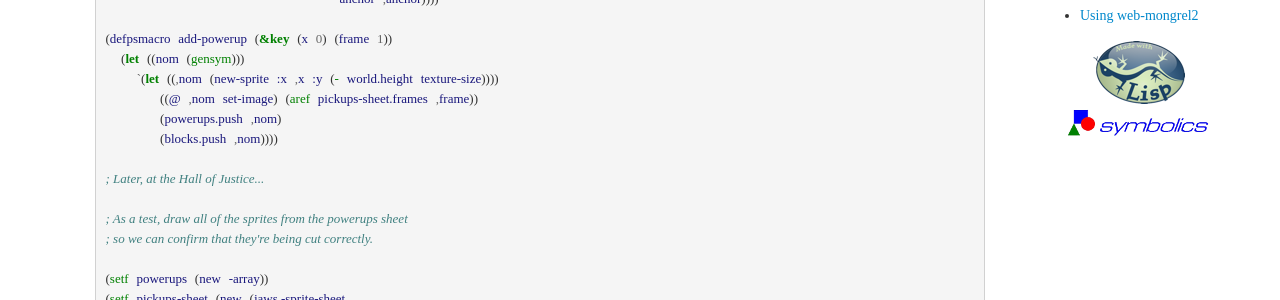
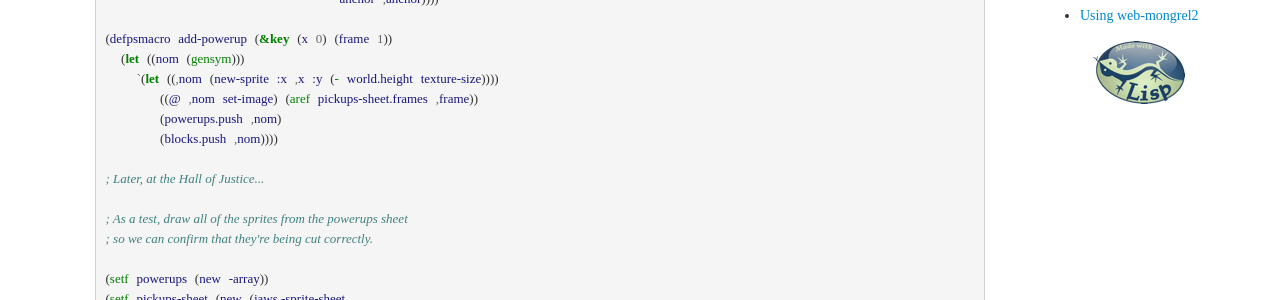
Before and after one commit to cmoore/cmoore.github.com, a Jekyll site: the page built from index.html, in a window 1280 px wide. Shown: the part 422-722 px from the top of the page. Built offline with Jekyll 4.4.1, drawn with Linux system fonts in a browser that asks for light colours; some web fonts are replaced.

Commit message:
The symbolics logo was just...  I mean, really.

```diff
--- a/_layouts/post.html
+++ b/_layouts/post.html
@@ -15,7 +15,6 @@ layout: default
       </ul>
     </div>
     <div class="lisp center"></div>
-    <div class="symbolics"></div>
   </div>
 </div>
 
--- a/index.html
+++ b/index.html
@@ -32,9 +32,6 @@ title: ivy.io
     {% endfor %}
     </ul>
     <div class="lisp"></div>
-    <div class="symbolics"></div>
-
-
     <script type="text/javascript"><!--
     google_ad_client = "ca-pub-6291127276853360";
     /* tall - blog */
```
